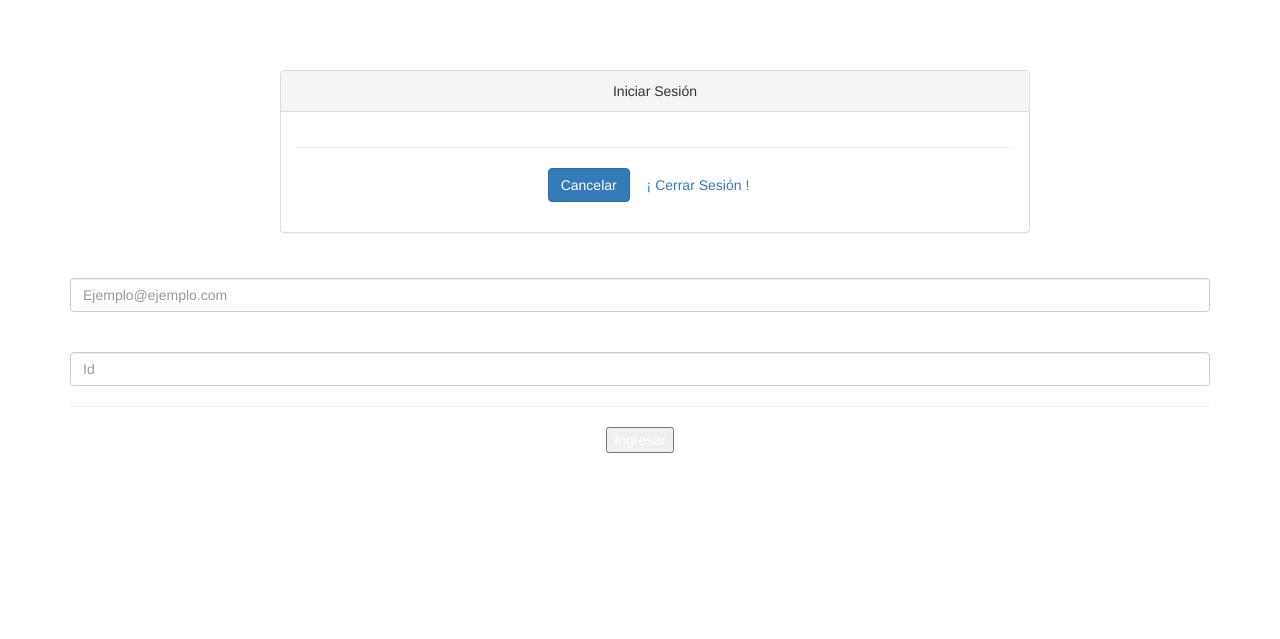
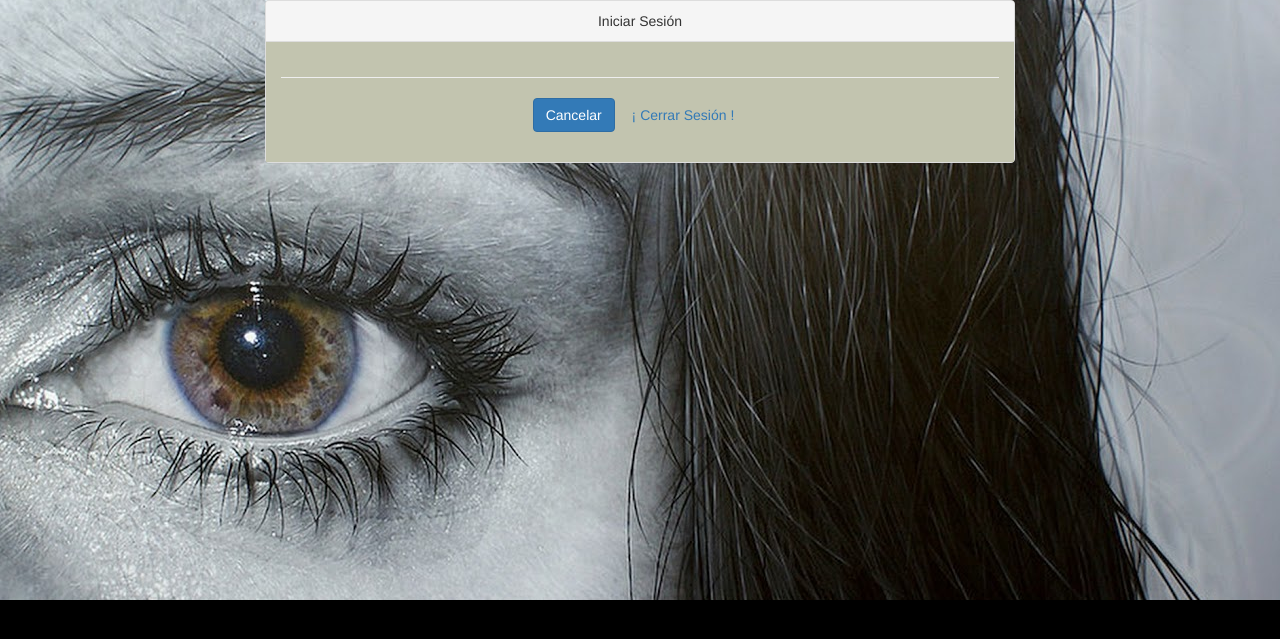
Before and after one commit to githubred/GitHubRedRojas, a Laravel app: template resources/views/Autentificacion/principal.blade.php in a window 1280 px wide. Shown: the top 639 px of the page. Run offline with Laravel 8, Linux system fonts and the light colour scheme; the template is opened without the code that fills it, so the values that code supplies are empty; settings files or empty folders that the repository lacks are supplied; some libraries are stand-ins or nearby versions.

Commit message:
images and css login

```diff
--- a/public/css/login.css
+++ b/public/css/login.css
@@ -1,5 +1,4 @@
 .container{
-    background-color: #fff;
     color: white;
     text-align: center;
 }
@@ -7,9 +6,20 @@
     width: 120px;
     margin: 0 auto;
 }
-body{
-    background-color: #fff;
+.secure {
+    display: none;
 }
-.secure {
-    display: block;
+.panel-body{
+    background-color: #c2c4af;
 }
+body {
+    background-color: black;
+    background-repeat: no-repeat;
+    background-position: center;
+}
+#cuerpoLogin {
+    background-image: url("../img/ojos.jpg");
+    background-position: center;
+    width: 100%;
+    height: 600px;
+}
--- a/resources/views/Autentificacion/principal.blade.php
+++ b/resources/views/Autentificacion/principal.blade.php
@@ -15,12 +15,7 @@
         <script src="https://apis.google.com/js/platform.js" async defer></script>
     </head>
     <body>
-        <header>
-            <div class="container">
-                <h1>INICIAR SESION</h1>
-            </div>
-        </header>
-        <div class="container">
+        <div class="container" id="cuerpoLogin">
             <div class="container">
                 <div class="row">
                     <div class="col-md-8 col-md-offset-2">
```
Also changed, not shown: public/img/gato.jpg (added), public/img/ojos.jpg (added).
